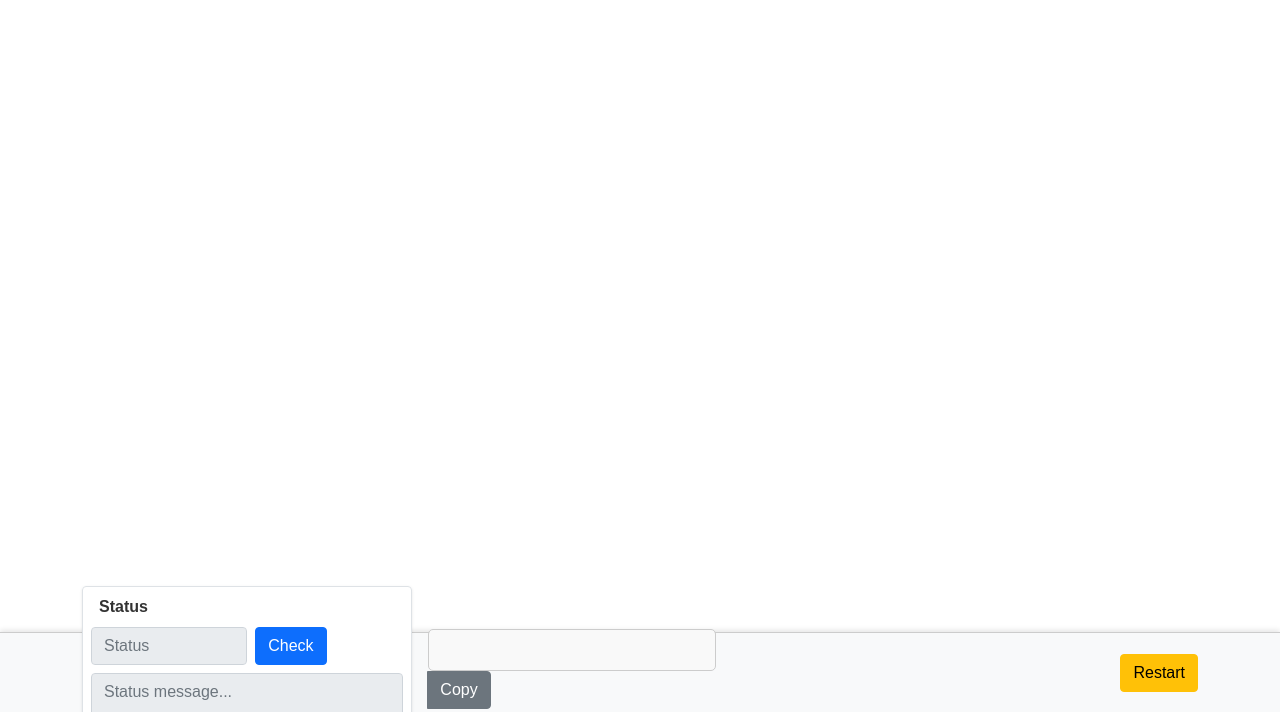
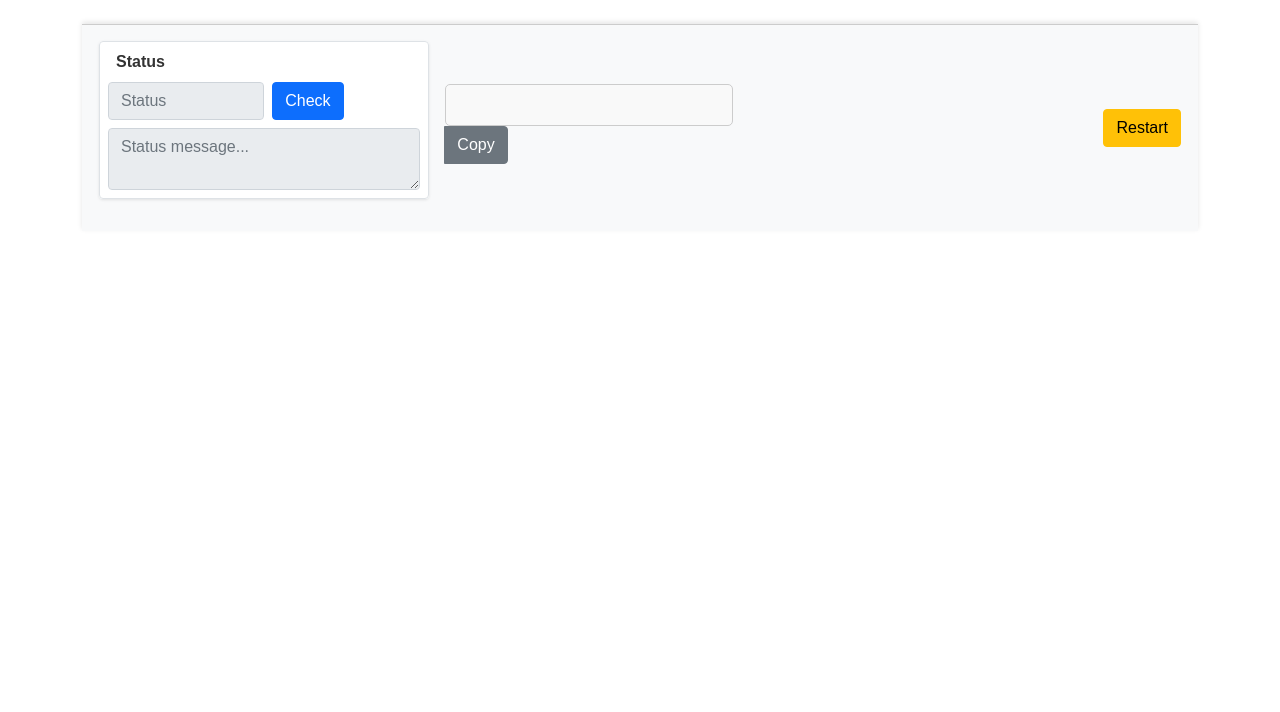
Before and after one commit to cs334f24/git-learner, a Flask app: template app/templates/module_step.html in a window 1280 px wide. Shown: the part 88-800 px from the top of the page. Run offline with Flask 3, Linux system fonts and the light colour scheme; the template is opened without the code that fills it, so the values that code supplies are empty; parts of the project's set-up code (start-up, migrations or seed data) failed here and were passed over.

Commit message:
Change module nav bar

```diff
--- a/app/static/styles.css
+++ b/app/static/styles.css
@@ -124,10 +124,11 @@ input#repoUrl:focus {
 
 /* General sticky footer styling */
 .sticky-footer {
-    position: fixed;
+    position: sticky;
     bottom: 0px;
     left: 0;
     right: 0;
+    bottom: 0;
     width: 100%;
     height: 10%;
     background-color: #f8f9fa;
```
